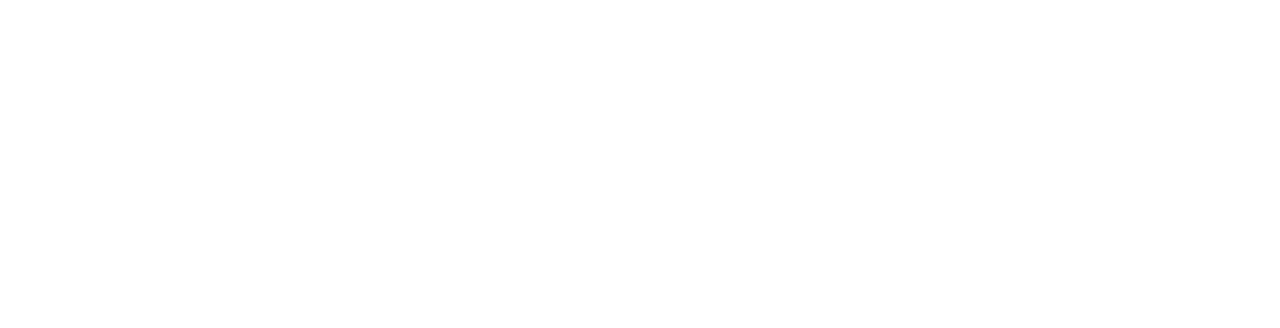
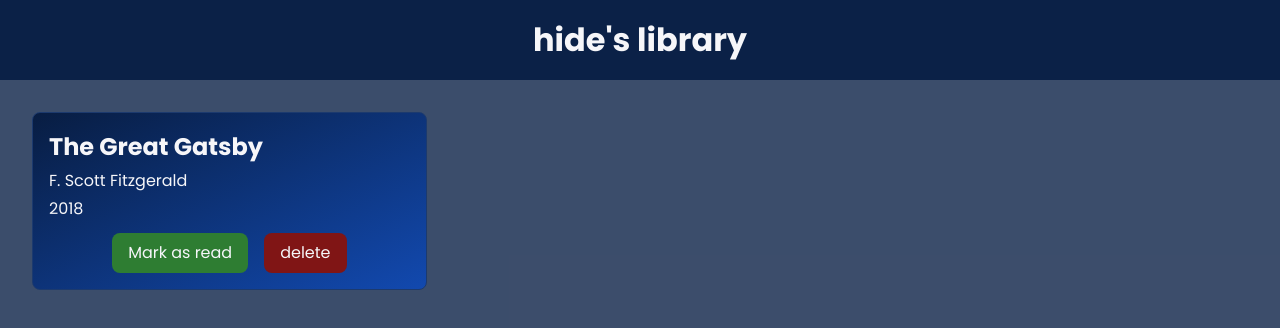
Before and after one commit to xhide341/library-app, a plain HTML site: page index.html in a window 1280 px wide. Drawn offline with Linux system fonts and the light colour scheme.

Commit message:
add style progress

```diff
--- a/index.html
+++ b/index.html
@@ -6,8 +6,26 @@
     <title>hide's library</title>
     <link rel="stylesheet" href="style.css">
     <script src="script.js" defer></script>
+    <link rel="preconnect" href="https://fonts.googleapis.com">
+    <link rel="preconnect" href="https://fonts.gstatic.com" crossorigin>
+    <link href="https://fonts.googleapis.com/css2?family=Poppins:ital,wght@0,100;0,200;0,300;0,400;0,500;0,600;0,700;0,800;0,900;1,100;1,200;1,300;1,400;1,500;1,600;1,700;1,800;1,900&display=swap" rel="stylesheet">
 </head>
 <body>
-
+    <header>
+        <h1>hide's library</h1>
+    </header>
+    <main>
+        <div class="book-container">
+            <div class="book-item">
+                <h2>The Great Gatsby</h2>
+                <p>F. Scott Fitzgerald</p>
+                <p>2018</p>
+                <div class="btn-books">
+                    <button class="btn-status">Mark as read</button>
+                    <button class="btn-delete">delete</button>
+                </div>
+            </div>
+        </div>
+    </main>
 </body>
 </html>
--- a/style.css
+++ b/style.css
@@ -0,0 +1,104 @@
+*, *::before, *::after {
+    box-sizing: border-box;
+}
+
+* {
+    margin: 0;
+    font-family: 'Poppins', sans-serif;
+}
+
+body {
+    line-height: 1.5;
+    -webkit-font-smoothing: antialiased;
+}
+
+img, picture, video, canvas, svg {
+    display: block;
+    max-width: 100%;
+}
+
+input, button, textarea, select {
+    font: inherit;
+}
+
+p, h1, h2, h3, h4, h5, h6 {
+    overflow-wrap: break-word;
+}
+
+#root, #__next {
+    isolation: isolate;
+}
+
+
+body {
+    display: grid;
+    --primary-color: #0B2147;
+    grid-template-rows: auto 5fr;
+    height: 100vh;
+}
+
+header {
+    background-color: var(--primary-color);
+    color: #f6f6f9;
+    padding: 1rem;
+    text-align: center;
+    grid-row: 1;
+}
+
+main {
+    padding: 1rem;
+    background-color: hsl(from var(--primary-color) h s calc(l - 0.2) / .8);
+    grid-row: 2;
+}
+
+.book-container {
+    display: grid;
+    grid-template-columns: repeat(auto-fill, minmax(300px, 1fr));
+    gap: 1rem;
+    padding: 1rem;
+}
+
+.book-item {
+    display: flex;
+    flex-direction: column;
+    justify-content: space-between;
+    padding: 1rem;
+    background: linear-gradient(to bottom right, #081d42, #1249af);
+    color: #f6f6f9;
+    border: 1px solid #1C3A6E;
+    border-radius: 0.5rem;
+    gap: .25rem;
+}
+
+.btn-books {
+    display: flex;
+    flex-direction: row;
+    justify-content: center;
+    gap: 1rem;
+    border: 1;
+    margin-top: .5rem;
+}
+
+.btn-books button {
+    color: #f6f6f9;
+    border: none;
+    padding: 0.5rem 1rem;
+    border-radius: 0.5rem;
+    transition: background-color 0.3s ease;
+}
+
+.btn-status {
+    background-color: #2E7D32;
+}
+
+.btn-status:hover {
+    background-color: #1B5E20;
+}
+
+.btn-delete {
+    background-color: #801515;
+}
+
+.btn-delete:hover {
+    background-color: #580303;
+}
```
